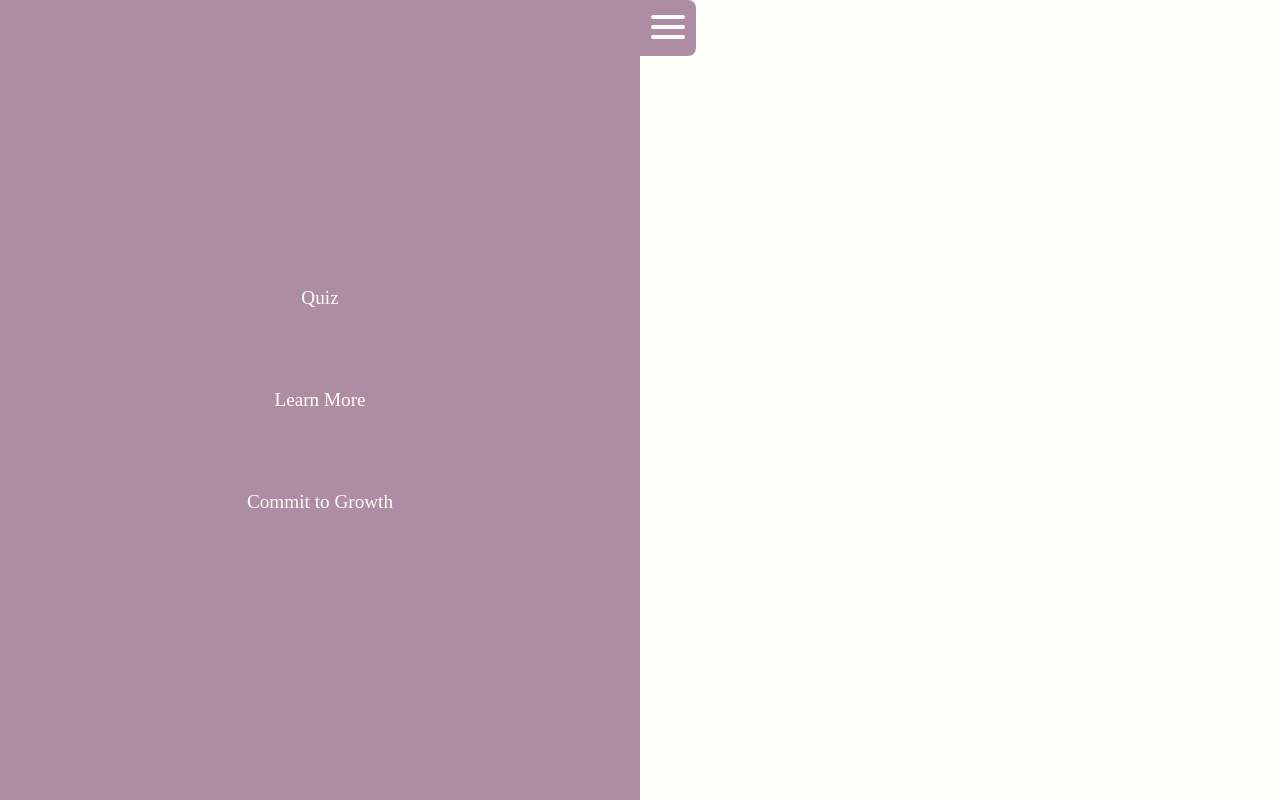
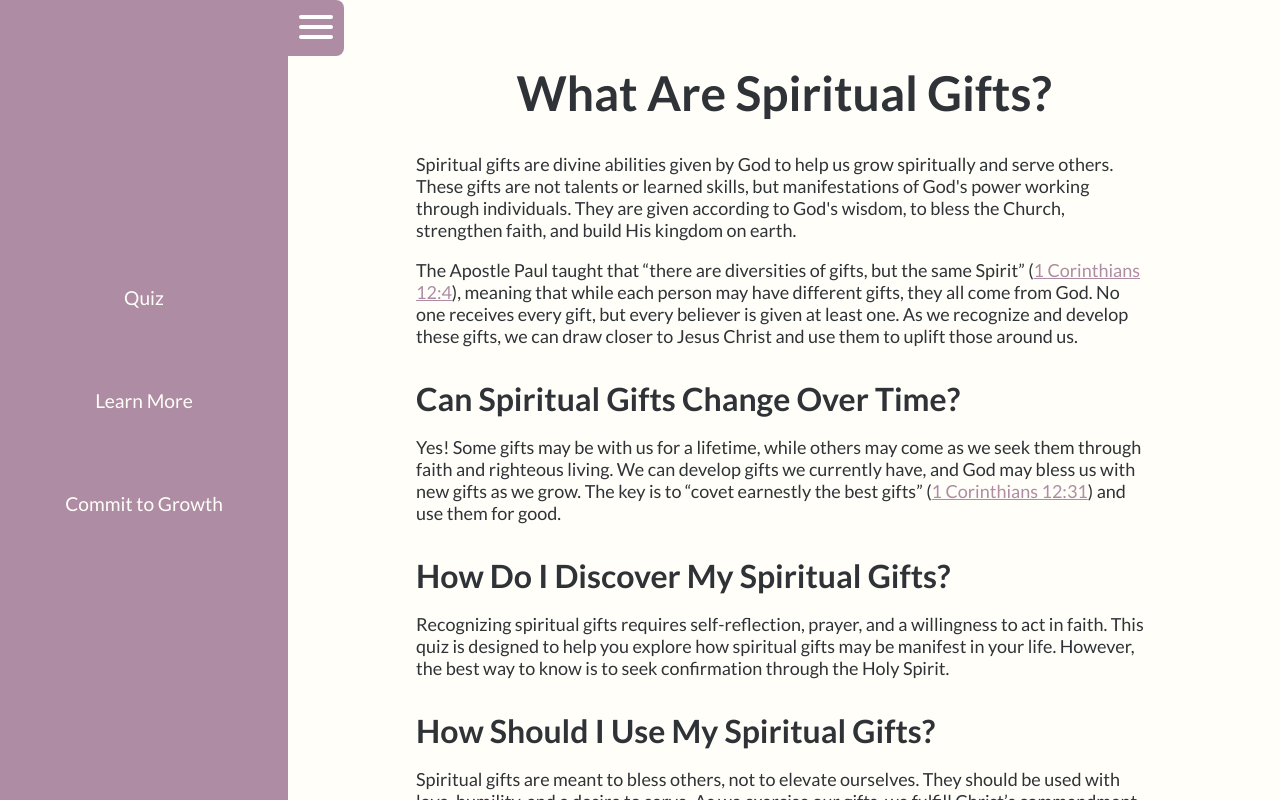
Before and after one commit to BeauYancey/spiritual-gifts, a React (Vite) app: page / in a window 1280 px wide. Built offline with nearby package versions, Linux system fonts and the light colour scheme.

Commit message:
added 'learn more' content

```diff
--- a/src/App.tsx
+++ b/src/App.tsx
@@ -1,10 +1,11 @@
 import Navbar from "./components/Navbar";
+import LearnMore from "./views/LearnMore";
 
 export default function App() {
   return (
     <>
       <Navbar />
-      <main></main>
+      <LearnMore />
     </>
   );
 }
--- a/src/index.css
+++ b/src/index.css
@@ -1,3 +1,5 @@
+@import url('https://fonts.googleapis.com/css2?family=Lato:ital,wght@0,100;0,300;0,400;0,700;0,900;1,100;1,300;1,400;1,700;1,900&display=swap');
+
 :root {
   --white: #FFFEF9;
   --purple: #AE8CA3;
@@ -7,6 +9,8 @@ body {
   width: 100vw;
   height: 100vh;
   margin: 0;
+  font-family: 'Lato', 'Segoe UI', Tahoma, Geneva, Verdana, sans-serif;
+  overflow: hidden;
 }
 
 #root {
@@ -16,6 +20,10 @@ body {
   overflow-x: hidden;
 }
 
+/*
+NAVBAR STYLES
+*/
+
 nav {
   background-color: var(--purple);
   position: relative;
@@ -23,7 +31,8 @@ nav {
 }
 
 nav.open {
-  width: 30%;
+  max-width: 18rem;
+  width: 40%;
 }
 
 nav.closed {
@@ -64,9 +73,42 @@ nav.closed > .nav-content {
   text-decoration: none;
 }
 
+.nav-content > a:hover {
+  text-decoration: underline;
+}
+
+/*
+MAIN CONTENT STYLES
+*/
+
 main {
   background-color: var(--white);
-  width: 100%
+  width: 100%;
+  padding: 2rem 8rem;
+  color: #2F3337;
+  overflow: scroll;
+}
+
+main h1 {
+  text-align: center;
+  font-size: 48px;
+}
+
+main > section {
+  margin: 2rem 0;
+}
+
+main h2 {
+  font-size: 32px;
+  margin: .5rem 0;
+}
+
+main p {
+  font-size: 18px;
+}
+
+main a {
+  color: var(--purple);
 }
 
 @media (orientation: portrait) {
@@ -74,13 +116,20 @@ main {
     flex-direction: column;
   }
 
+  /*
+  NAVBAR STYLES
+  */
+
   nav {
     transition: height ease-in-out 0.2s;
+    min-width: 0;
+    max-width: none !important;
+    max-height: 18rem;
   }
 
   nav.open {
     width: 100%;
-    height: 25%
+    height: 75%
   }
 
   nav.closed {
@@ -94,11 +143,16 @@ main {
     border-radius: 0 0 .5rem .5rem;
   }
 
-  nav.open {
-    width: 100%;
-  }
-
   .nav-content {
     gap: 15%;
   }
+
+  /*
+  MAIN CONTENT STYLES
+  */
+
+  main {
+    padding: 1rem 2rem;
+    width: calc(100% - 4rem);
+  }
 }
--- /dev/null
+++ b/src/views/LearnMore.tsx
@@ -0,0 +1,61 @@
+export default function LearnMore() {
+	return (
+		<main>
+			<h1>What Are Spiritual Gifts?</h1>
+			<p>
+				Spiritual gifts are divine abilities given by God to help us grow spiritually and serve others.
+				These gifts are not talents or learned skills, but manifestations of God's power working through
+				individuals. They are given according to God's wisdom, to bless the Church, strengthen faith, and
+				build His kingdom on earth.
+			</p>
+			<p>
+				The Apostle Paul taught that “there are diversities of gifts, but the same Spirit” (
+				<a href='https://churchofjesuschrist.org/study/scriptures/nt/1-cor/12?id=p4#4' target='_blank'>1 Corinthians 12:4</a>),
+				meaning that while each person may have different gifts, they all come from God. No one receives every
+				gift, but every believer is given at least one. As we recognize and develop these gifts, we can draw
+				closer to Jesus Christ and use them to uplift those around us.
+			</p>
+
+			<section>
+				<h2>Can Spiritual Gifts Change Over Time?</h2>
+				<p>
+					Yes! Some gifts may be with us for a lifetime, while others may come as we seek them through faith and
+					righteous living. We can develop gifts we currently have, and God may bless us with new gifts as we grow.
+					The key is to “covet earnestly the best gifts”
+					(<a href='https://churchofjesuschrist.org/study/scriptures/nt/1-cor/12?id=p31#31' target='_blank'>
+						1 Corinthians 12:31
+					</a>)
+					and use them for good.
+				</p>
+			</section>
+
+			<section>
+				<h2>How Do I Discover My Spiritual Gifts?</h2>
+				<p>
+					Recognizing spiritual gifts requires self-reflection, prayer, and a willingness to act in faith. This quiz
+					is designed to help you explore how spiritual gifts may be manifest in your life. However, the best way to
+					know is to seek confirmation through the Holy Spirit.
+				</p>
+			</section>
+
+			<section>
+				<h2>How Should I Use My Spiritual Gifts?</h2>
+				<p>
+					Spiritual gifts are meant to bless others, not to elevate ourselves. They should be used with love, humility,
+					and a desire to serve. As we exercise our gifts, we fulfill Christ’s commandment to “love one another, as
+					I have loved you”
+					(<a href='https://churchofjesuschrist.org/study/scriptures/nt/john/13?id=p34#34' target='_blank'>
+						John 13:34
+					</a>).
+				</p>
+				<p>
+					Would you like to learn more? Click on the spiritual gifts below to explore how each one works and how to
+					develop them!
+				</p>
+				<div>
+					{/* Spiritual gift cards will go here */}
+				</div>
+			</section>
+		</main>
+	)
+}
```
